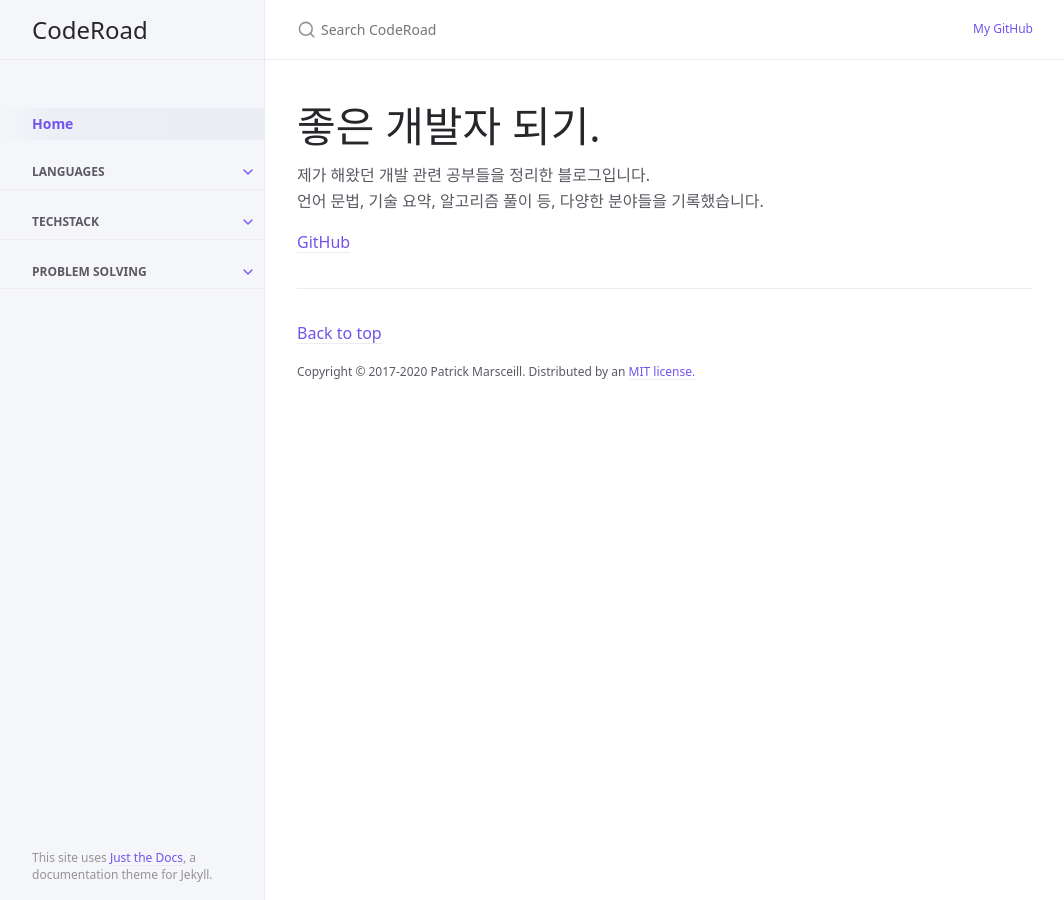
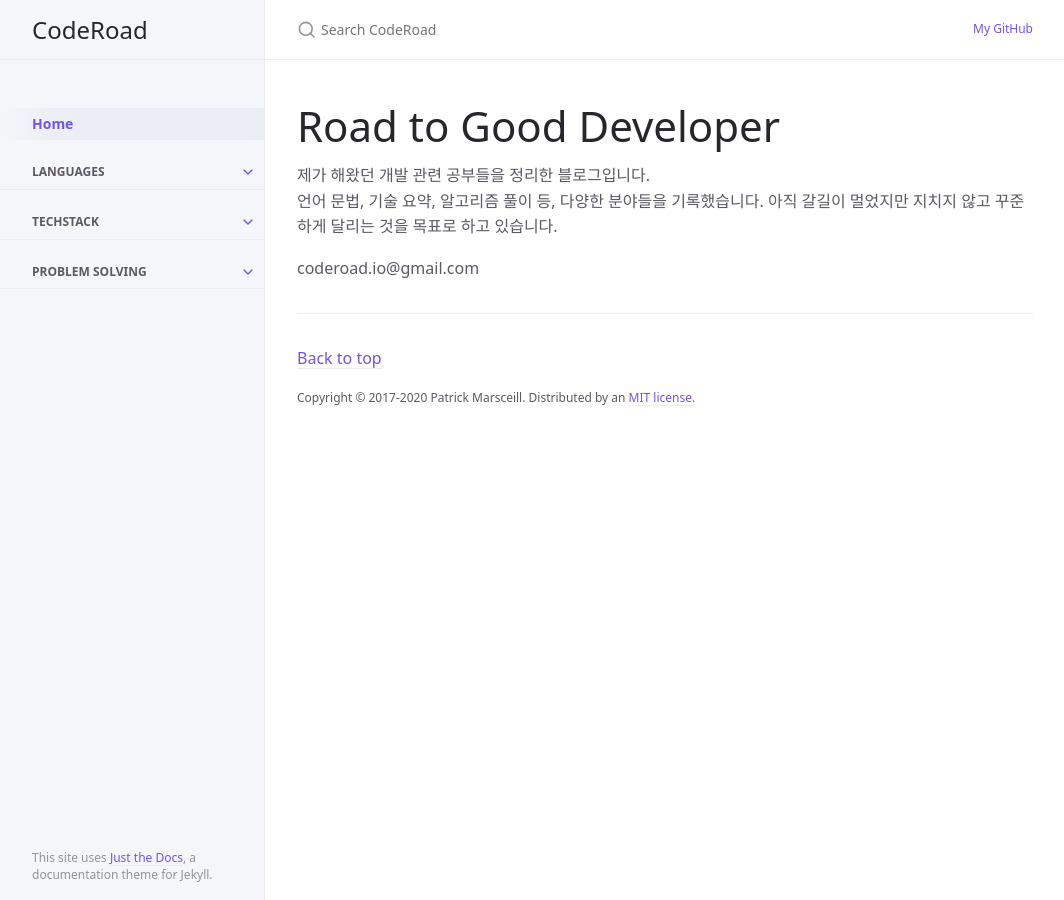
Before and after one commit to hangillee/hangillee.github.io, a Jekyll site: the page built from index.md, in a window 1280 px wide. Shown: the whole page, without its empty margins (107-1171 px from the left). Built offline with Jekyll 4.4.1, drawn with Linux system fonts in a browser that asks for light colours.

Commit message:
CHORE Edit index page

```diff
--- a/index.md
+++ b/index.md
@@ -6,10 +6,11 @@ description: "Just the Docs is a responsive Jekyll theme with built-in search th
 permalink: /
 ---
 
-# 좋은 개발자 되기.
+# Road to Good Developer
 {: .fs-9 }
 
 제가 해왔던 개발 관련 공부들을 정리한 블로그입니다.
 언어 문법, 기술 요약, 알고리즘 풀이 등, 다양한 분야들을 기록했습니다.
+아직 갈길이 멀었지만 지치지 않고 꾸준하게 달리는 것을 목표로 하고 있습니다.
 
-[GitHub](https://github.com/hangillee, "hangillee")
+coderoad.io@gmail.com
```
